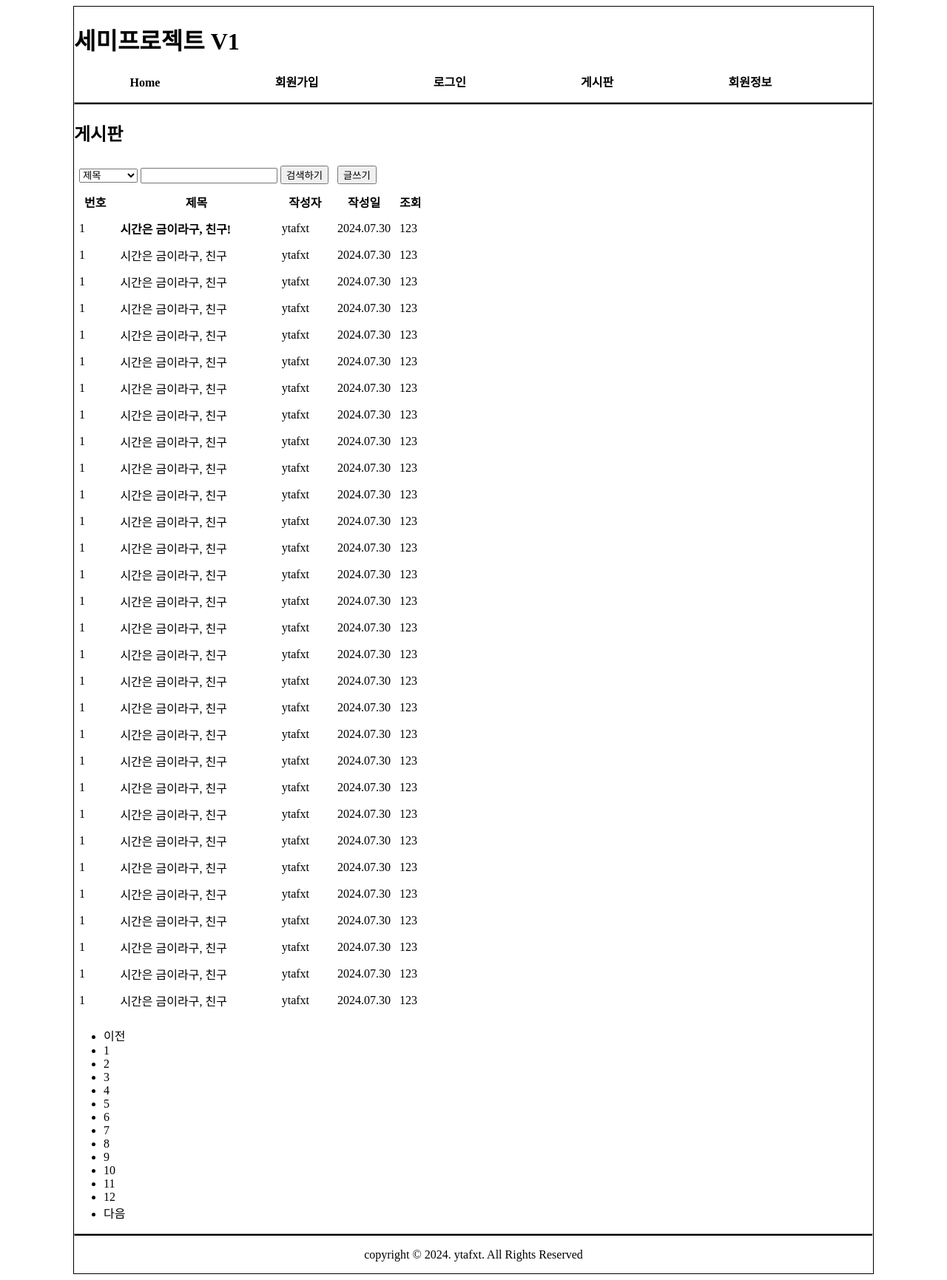
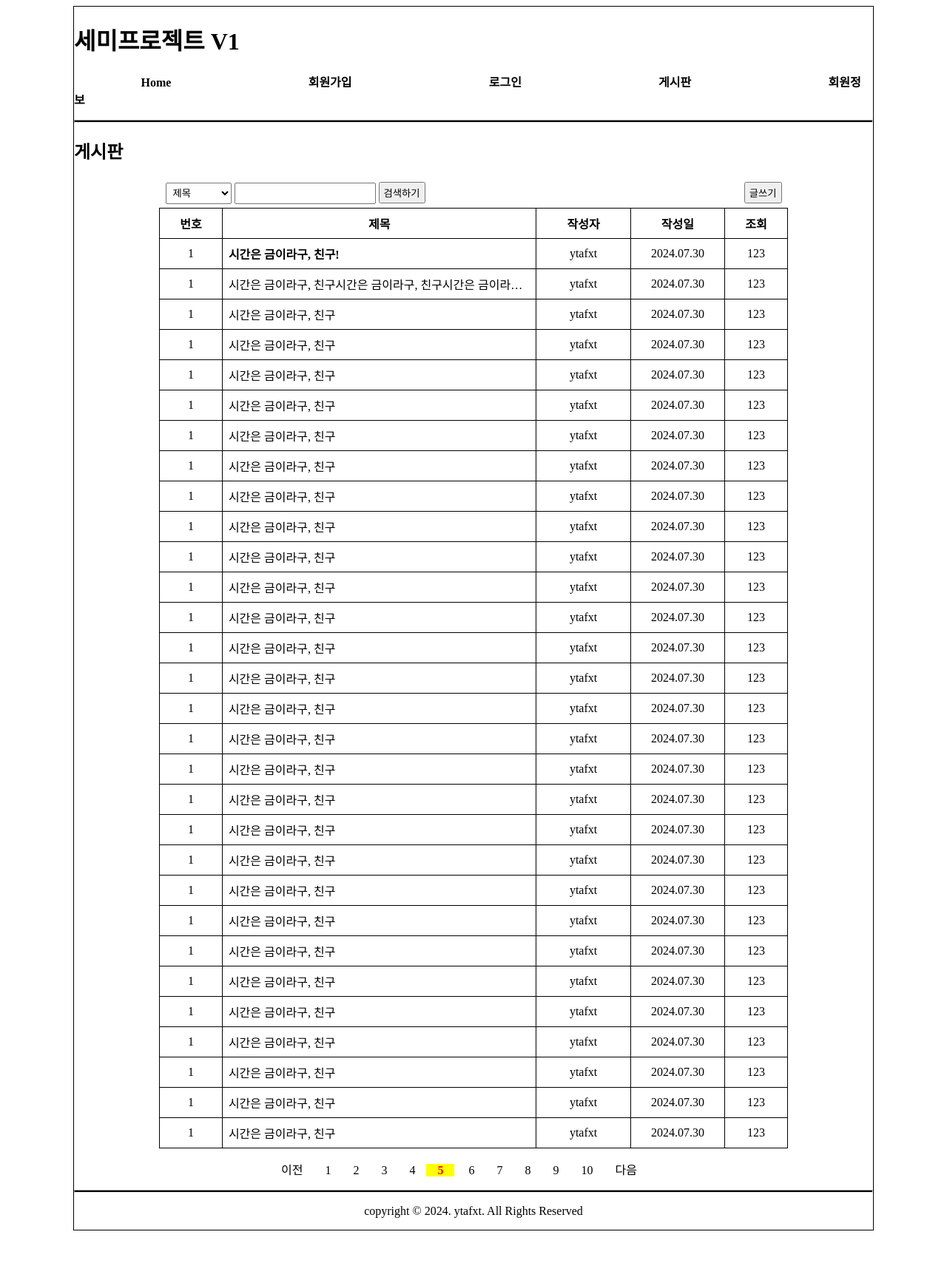
Before and after one commit to evollivia/semiprojectv1, a FastAPI app: page /board/list in a window 1280 px wide. Shown: the whole page at 74% size. After the commit the page ends 1664 px from the top, so only its background shows below. Run offline with FastAPI, Linux system fonts and the light colour scheme.

Commit message:
게시판 리스트 스타일링

```diff
--- a/views/templates/board/list.html
+++ b/views/templates/board/list.html
@@ -5,7 +5,20 @@
     <title>세미프로젝트</title>
     <link rel="stylesheet" href="/static/css/project.css">
     <style>
+        table{width: 850px; margin: 0 auto; border-collapse: collapse; table-layout: fixed}
+        td, th{border: 1px solid black; padding: 5px 8px; text-align: center; height: 30px}
+        td:nth-child(2){text-align: left; white-space: nowrap; overflow: hidden; text-overflow: ellipsis}
+        thead td{border: none;}
+        thead td:first-child{border: none; text-align: left}
+        thead td:last-child{border: none; text-align: right}
+        select, input{padding: 5px}
+        button{padding: 3px 5px}
 
+        .pagenation{width: 550px; margin: 0 auto}
+        div ul{list-style: none; padding: 0}
+        div ul li{display: inline; padding: 0 15px}
+
+        .cpg{color: red; background: yellow; font-weight: bold}
     </style>
 </head>
 <body>
@@ -23,7 +36,14 @@
         </nav>
         <main>
             <h2>게시판</h2>
-            <table cellpadding="5">
+            <table>
+                <colgroup>
+                    <col style="width: 10%">
+                    <col>
+                    <col style="width: 15%">
+                    <col style="width: 15%">
+                    <col style="width: 10%">
+                </colgroup>
                 <thead>
                     <tr>
                         <td colspan="3">
@@ -45,7 +65,7 @@
                 </thead>
                 <tbody>
                     <tr><td>1</td><td><a href="/board/view?bid=1">시간은 금이라구, 친구!</a></td><td>ytafxt</td><td>2024.07.30</td><td>123</td></tr>
-                    <tr><td>1</td><td>시간은 금이라구, 친구</td><td>ytafxt</td><td>2024.07.30</td><td>123</td></tr>
+                    <tr><td>1</td><td>시간은 금이라구, 친구시간은 금이라구, 친구시간은 금이라구, 친구시간은 금이라구, 친구시간은 금이라구, 친구시간은 금이라구, 친구시간은 금이라구, 친구시간은 금이라구, 친구시간은 금이라구, 친구</td><td>ytafxt</td><td>2024.07.30</td><td>123</td></tr>
                     <tr><td>1</td><td>시간은 금이라구, 친구</td><td>ytafxt</td><td>2024.07.30</td><td>123</td></tr>
                     <tr><td>1</td><td>시간은 금이라구, 친구</td><td>ytafxt</td><td>2024.07.30</td><td>123</td></tr>
                     <tr><td>1</td><td>시간은 금이라구, 친구</td><td>ytafxt</td><td>2024.07.30</td><td>123</td></tr>
@@ -76,11 +96,10 @@
                     <tr><td>1</td><td>시간은 금이라구, 친구</td><td>ytafxt</td><td>2024.07.30</td><td>123</td></tr>
                 </tbody>
             </table>
-            <div>
+            <div class="pagenation">
                 <ul>
-                    <li>이전</li><li>1</li><li>2</li><li>3</li><li>4</li><li>5</li>
-                    <li>6</li><li>7</li><li>8</li><li>9</li><li>10</li><li>11</li>
-                    <li>12</li><li>다음</li>
+                    <li>이전</li><li>1</li><li>2</li><li>3</li><li>4</li><li class="cpg">5</li>
+                    <li>6</li><li>7</li><li>8</li><li>9</li><li>10</li><li>다음</li>
                 </ul>
             </div>
         </main>
```
